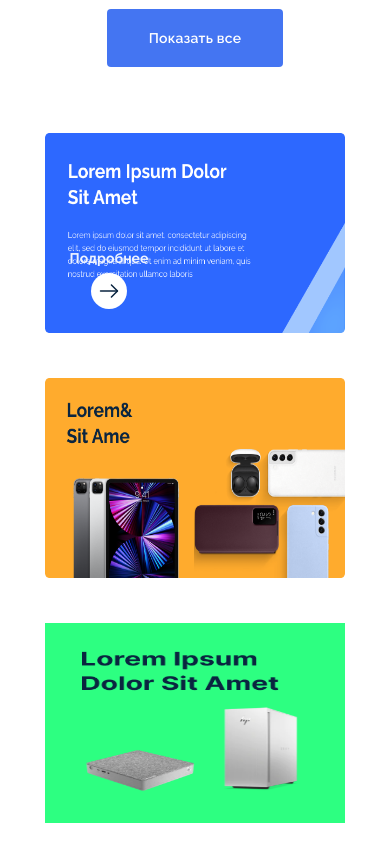
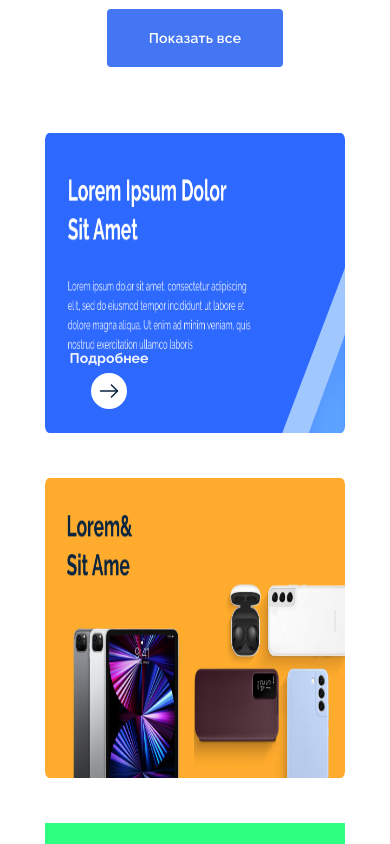
Before and after one commit to vadimDavidov/devices-shop, a Next.js app: page / in a window 390 px wide. Shown: the part 7600-8444 px from the top of the page. Built offline with nearby package versions, Linux system fonts and the light colour scheme.

Commit message:
Increase max-height for images

```diff
--- a/src/components/main/Adds.module.css
+++ b/src/components/main/Adds.module.css
@@ -89,7 +89,7 @@
   .add img {
     max-width: 300px;
     min-width: 300px;
-    max-height: 200px;
+    max-height: 300px;
     align-self: center;
   }
   .linkGroup {
```
